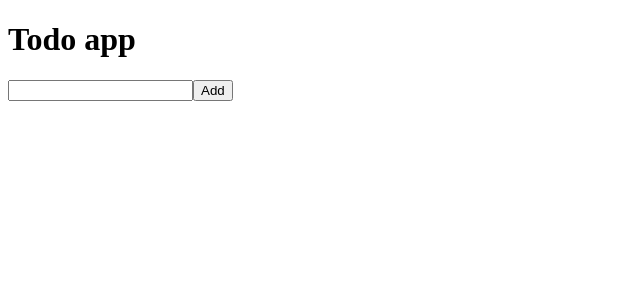
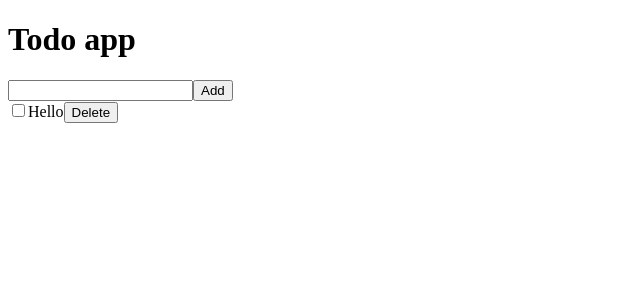
Before and after one commit to ian-afk/react_typescript, a React (Vite) app: page / in a window 1280 px wide. Shown: the top 300 px of the page, without its empty margins (0-640 px from the left). Built offline with nearby package versions, Linux system fonts and the light colour scheme.

Commit message:
add addTodo functionality in app component and initial state of TodoList Component

```diff
--- a/src/App.tsx
+++ b/src/App.tsx
@@ -1,10 +1,22 @@
+import { useState } from "react";
 import TodoForm from "./components/TodoForm";
+import TodoList from "./components/TodoList";
+import { TodoForm as todo } from "./models/todoForm";
 
 function App() {
+  const [todos, setTodos] = useState<todo[] | []>([]);
+
+  function addTodo(todo: string) {
+    setTodos((prev) => [
+      { id: Date.now(), todo, deleted: false, completed: false },
+      ...prev,
+    ]);
+  }
   return (
     <>
       <h1>Todo app</h1>
-      <TodoForm />
+      <TodoForm onAddTodo={addTodo} />
+      <TodoList />
     </>
   );
 }
--- a/src/components/TodoForm.tsx
+++ b/src/components/TodoForm.tsx
@@ -1,15 +1,26 @@
 import { useState } from "react";
 
-function TodoForm() {
+interface TodoFormProps {
+  onAddTodo: (title: string) => void;
+}
+
+function TodoForm({ onAddTodo }: TodoFormProps) {
   const [todo, setTodo] = useState("");
 
   function handleChange(e: React.ChangeEvent<HTMLInputElement>) {
     setTodo(e.target.value);
   }
 
+  function handleSubmit(e: React.FormEvent) {
+    e.preventDefault();
+
+    onAddTodo(todo);
+    setTodo("");
+  }
+
   return (
     <>
-      <form action="#">
+      <form onSubmit={handleSubmit}>
         <input type="text" value={todo} onChange={handleChange} />
         <button>Add</button>
       </form>
--- /dev/null
+++ b/src/components/TodoList.tsx
@@ -0,0 +1,19 @@
+export default function TodoList() {
+  return (
+    <div>
+      <TodoItem />
+    </div>
+  );
+}
+
+function TodoItem() {
+  return (
+    <>
+      <label htmlFor="#">
+        <input type="checkbox" />
+        <span>Hello</span>
+      </label>
+      <button>Delete</button>
+    </>
+  );
+}
```
